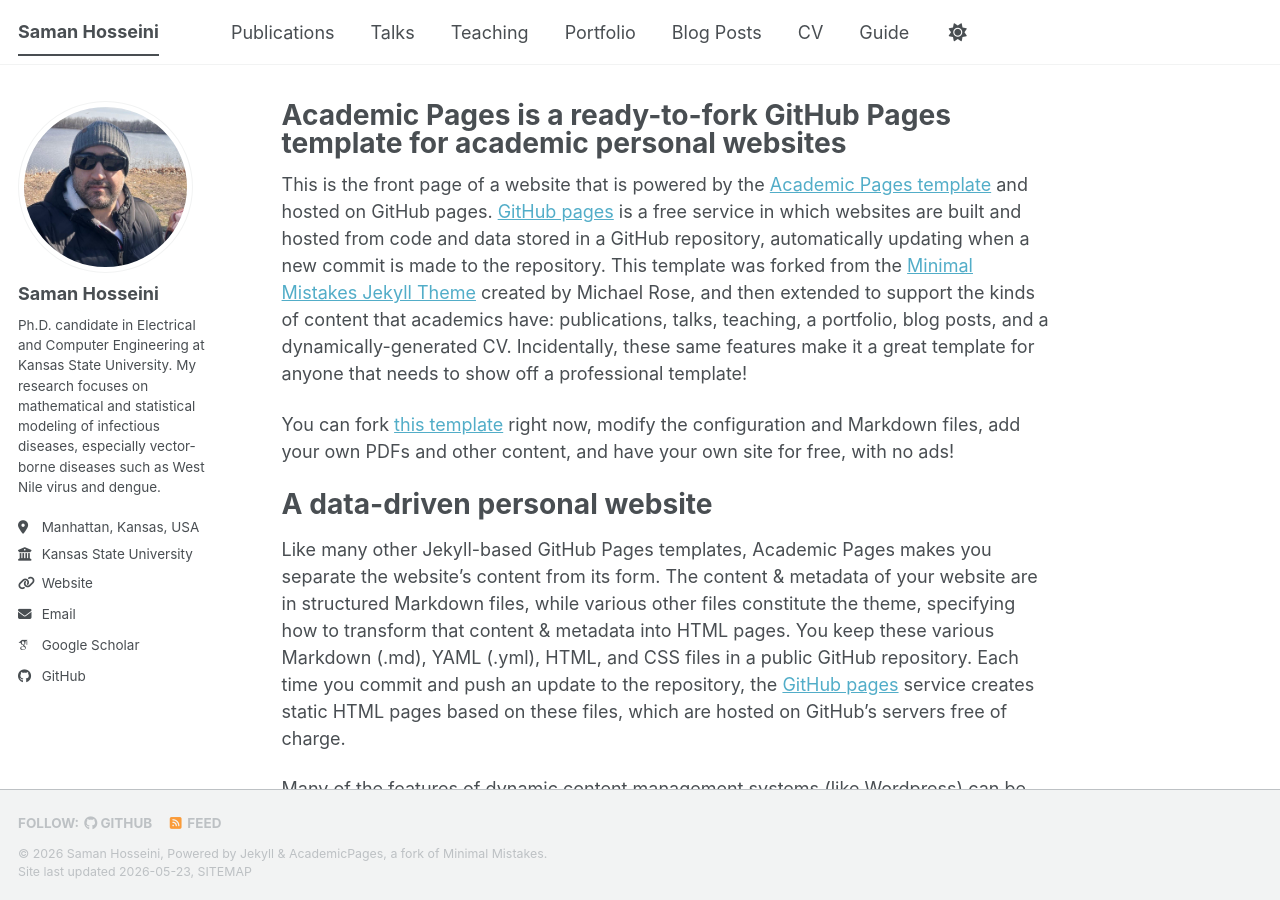
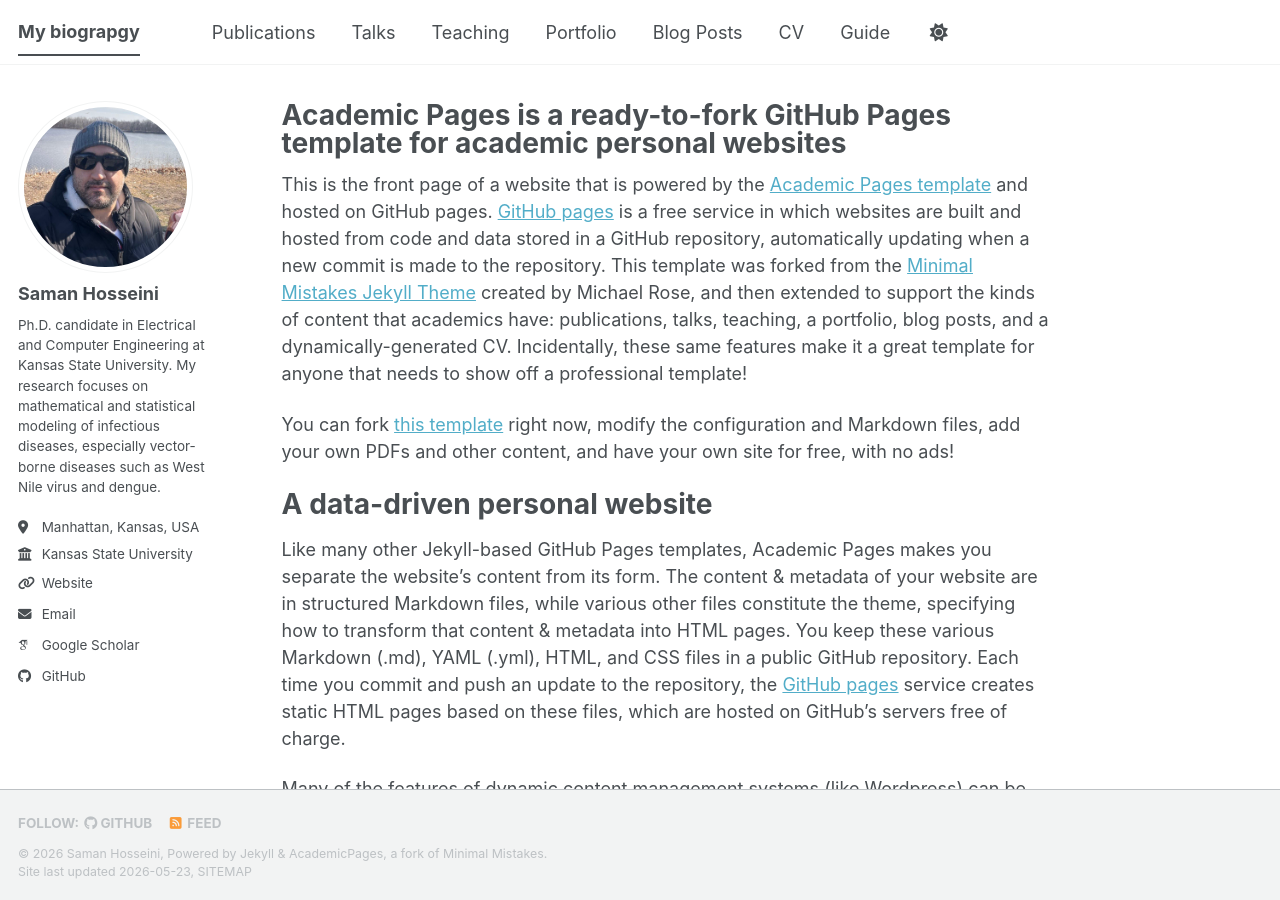
Before and after one commit to Saman-Hoss/Saman-Hoss.github.io, a Jekyll site: the page built from _pages/about.md, in a window 1280 px wide and 900 px high. Built offline with Jekyll 4.4.1, drawn with Linux system fonts in a browser that asks for light colours; some web fonts are replaced; a script bundle is joined from its source files by our own code; library files that are not in the unit come from our copies.

Commit message:
Update _config.yml

```diff
--- a/_config.yml
+++ b/_config.yml
@@ -3,7 +3,7 @@
 # Basic Site Settings
 locale                   : "en-US"
 site_theme               : "default"
-title                    : "Saman Hosseini"
+title                    : "My biograpgy"
 title_separator          : "-"
 name                     : &name "Saman Hosseini"
 description              : &description "Academic portfolio of Saman Hosseini"
```
